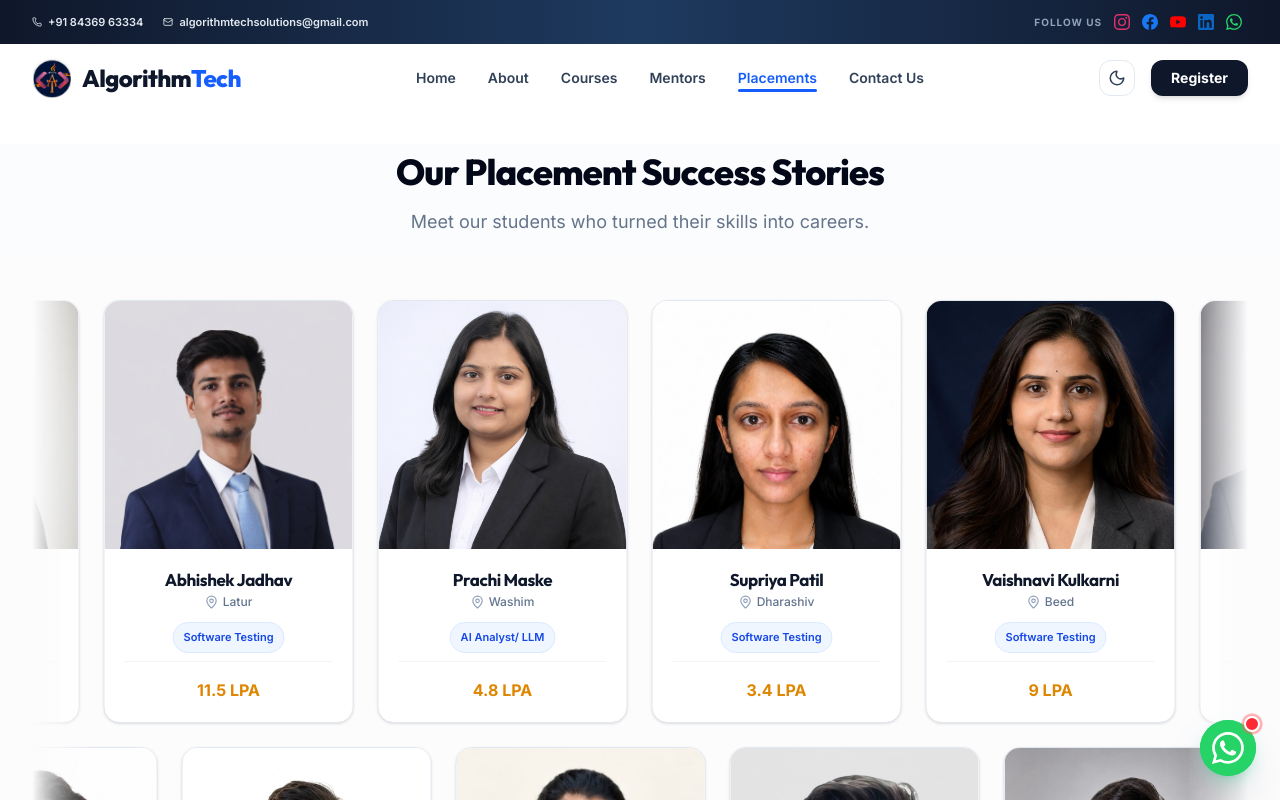
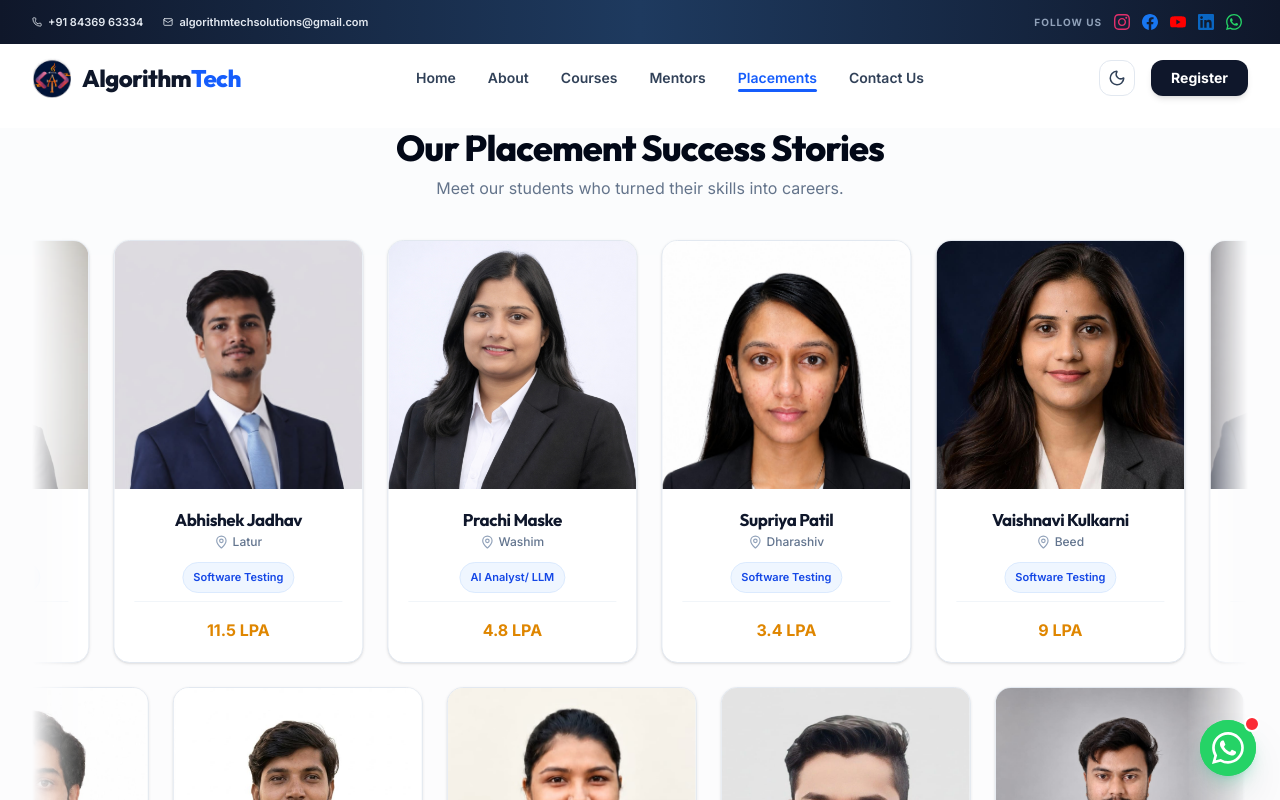
Before and after one commit to Pranav-Darokar/AlgorithmTechSolutions, a React (Vite) app: page /placements in a window 1280 px wide. Shown: the top 800 px of the page. Built offline with nearby package versions, Linux system fonts and the light colour scheme.

Commit message:
Adjust top spacing in Placements page to make success stories visible above the fold

```diff
--- a/src/pages/Placements.jsx
+++ b/src/pages/Placements.jsx
@@ -13,20 +13,20 @@ import { placementStats, hiringPartners, placementProcess } from '@/data/placeme
 
 export default function Placements() {
   return (
-    <div className="pb-16 pt-4 md:pt-8 space-y-20 overflow-hidden relative">
+    <div className="pb-16 pt-0 space-y-16 overflow-hidden relative">
       <SEO
         title="Placements & Success Stories"
         description="See our top performing students placed in top MNCs with high packages. AlgorithmTech provides 100% placement support."
       />
 
       {/* Success Stories Grid */}
-      <section className="bg-slate-50/50 dark:bg-transparent pb-16 pt-2">
-        <Container className="space-y-10">
-          <div className="text-center space-y-4 max-w-2xl mx-auto mb-12">
+      <section className="bg-slate-50/50 dark:bg-transparent pb-12 pt-0">
+        <Container className="space-y-6">
+          <div className="text-center space-y-2 max-w-2xl mx-auto mb-6 mt-4">
             <h2 className="text-3xl md:text-4xl font-extrabold font-display tracking-tight text-foreground">
               Our Placement Success Stories
             </h2>
-            <p className="text-muted-foreground text-lg">
+            <p className="text-muted-foreground text-base">
               Meet our students who turned their skills into careers.
             </p>
           </div>
```
